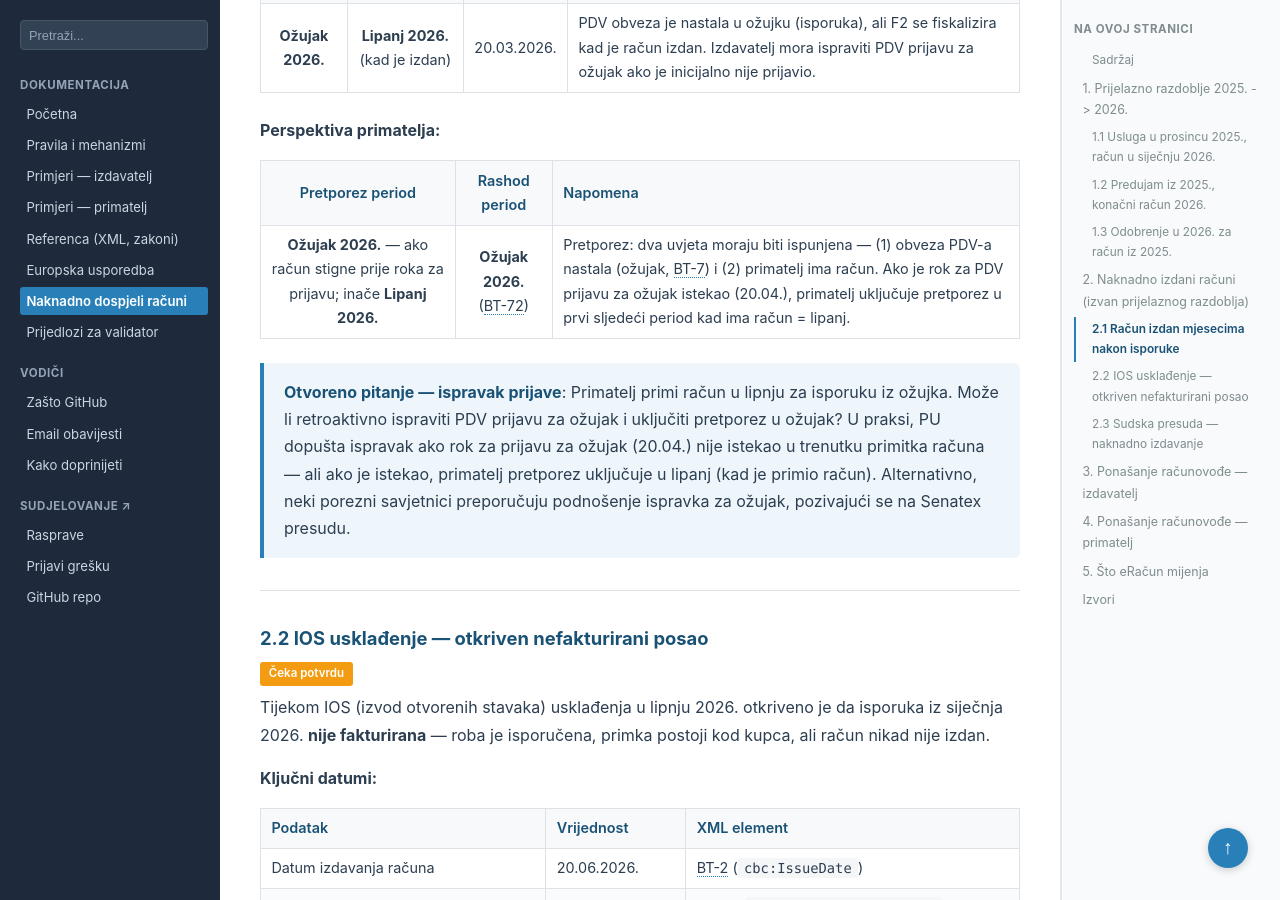
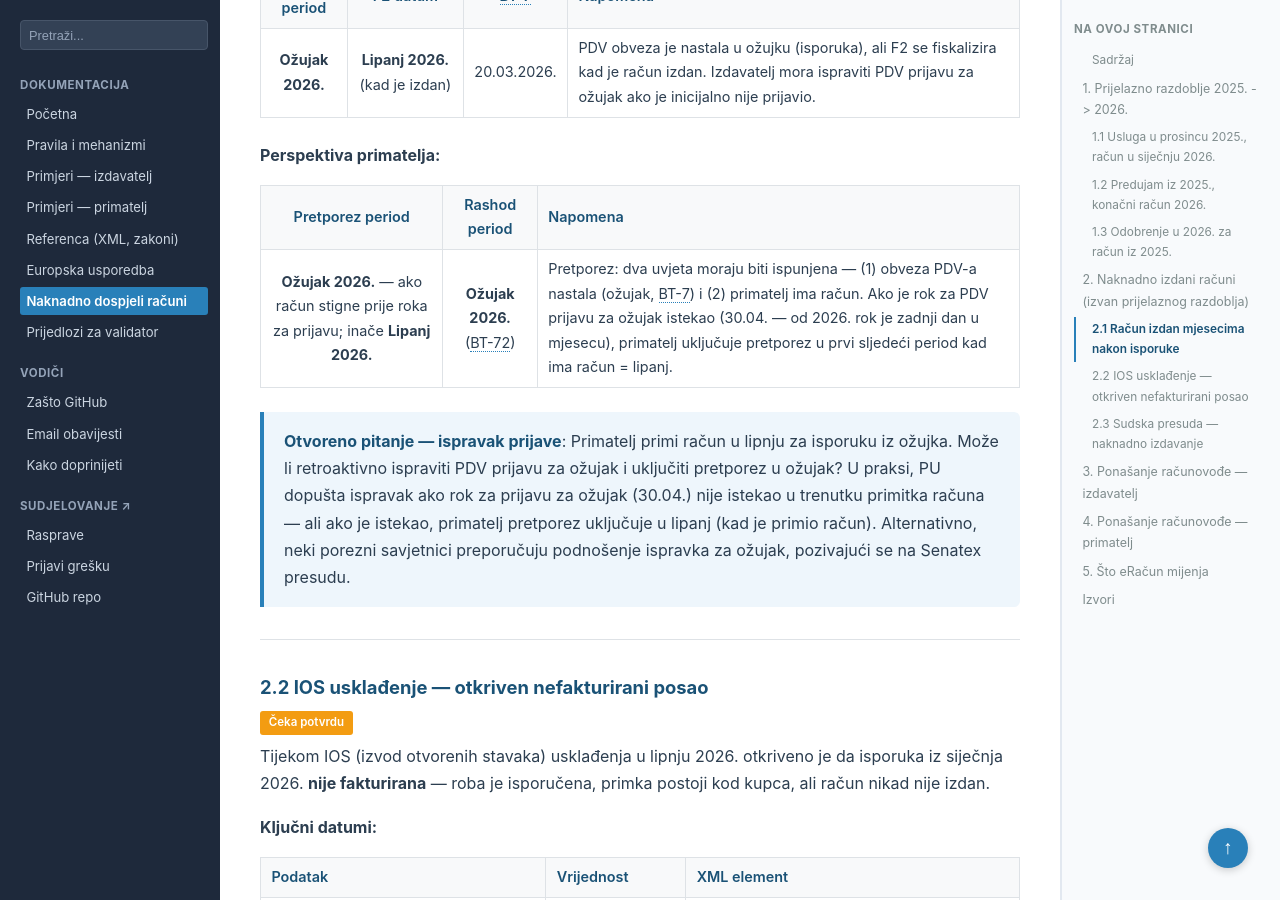
Before and after one commit to dageci/eracun-fiskalizacija-datumi, a Jekyll site: the page built from docs/naknadno-dospjeli-racuni.md, in a window 1280 px wide and 900 px high, scrolled down 7542 px. Built offline with Jekyll 4.4.1, drawn with Linux system fonts in a browser that asks for light colours; some of the changed text lies outside the part shown.

Commit message:
terminologija: edge case→granični slučaj, rok PDV 20.→30. (od 2026.)
- "edge case-ovi" → "granični slučajevi" (hrvatski termin)
- "edge case-ova" → "rubnih slučajeva" u prijedlozima validatora
- Rok PDV prijave za 2026. razdoblja: 20.→30. (zadnji dan u mjesecu)
- Rok za prosinac 2025. ostavljen kao 20.01.2026. (stari rok) s napomenom

```diff
--- a/docs/naknadno-dospjeli-racuni.md
+++ b/docs/naknadno-dospjeli-racuni.md
@@ -68,7 +68,7 @@
 
 | Pretporez period | Rashod period | Napomena |
 |:---:|:---:|---|
-| **Prosinac 2025.** (ako BT-7=15.12.) ili **Siječanj 2026.** (ako nema BT-7) | **Prosinac 2025.** (BT-72=15.12.) | Pretporez ovisi o BT-7 i o tome kad primatelj primi račun — ako račun stigne u siječnju, a rok za PDV prijavu za prosinac je 20.01., primatelj mora imati račun u rukama prije roka |
+| **Prosinac 2025.** (ako BT-7=15.12.) ili **Siječanj 2026.** (ako nema BT-7) | **Prosinac 2025.** (BT-72=15.12.) | Pretporez ovisi o BT-7 i o tome kad primatelj primi račun — ako račun stigne u siječnju, a rok za PDV prijavu za prosinac 2025. je **20.01.2026.** (stari rok — od siječnja 2026. nadalje rok je zadnji dan u mjesecu), primatelj mora imati račun u rukama prije roka |
 
 > **Otvoreno pitanje**: Ako izdavatelj **ne navede BT-7** (jer nije bio obavezan u 2025. praksi), BT-2=10.01.2026. postaje default datum PDV obveze. Tada izdavatelj prijavljuje PDV u siječnju 2026. umjesto u prosincu 2025. — a primatelj nema osnovu za pretporez u prosincu. Ovo je **čest problem prijelaznog razdoblja** gdje izdavatelji ne navode BT-7 jer im "nije trebao" za stari sustav. Preporuka: **uvijek navesti BT-7** kad se isporuka i račun razlikuju.
 
@@ -185,9 +185,9 @@
 
 | Pretporez period | Rashod period | Napomena |
 |:---:|:---:|---|
-| **Ožujak 2026.** — ako račun stigne prije roka za prijavu; inače **Lipanj 2026.** | **Ožujak 2026.** (BT-72) | Pretporez: dva uvjeta moraju biti ispunjena — (1) obveza PDV-a nastala (ožujak, BT-7) i (2) primatelj ima račun. Ako je rok za PDV prijavu za ožujak istekao (20.04.), primatelj uključuje pretporez u prvi sljedeći period kad ima račun = lipanj. |
+| **Ožujak 2026.** — ako račun stigne prije roka za prijavu; inače **Lipanj 2026.** | **Ožujak 2026.** (BT-72) | Pretporez: dva uvjeta moraju biti ispunjena — (1) obveza PDV-a nastala (ožujak, BT-7) i (2) primatelj ima račun. Ako je rok za PDV prijavu za ožujak istekao (30.04. — od 2026. rok je zadnji dan u mjesecu), primatelj uključuje pretporez u prvi sljedeći period kad ima račun = lipanj. |
 
-> **Otvoreno pitanje — ispravak prijave**: Primatelj primi račun u lipnju za isporuku iz ožujka. Može li retroaktivno ispraviti PDV prijavu za ožujak i uključiti pretporez u ožujak? U praksi, PU dopušta ispravak ako rok za prijavu za ožujak (20.04.) nije istekao u trenutku primitka računa — ali ako je istekao, primatelj pretporez uključuje u lipanj (kad je primio račun). Alternativno, neki porezni savjetnici preporučuju podnošenje ispravka za ožujak, pozivajući se na Senatex presudu.
+> **Otvoreno pitanje — ispravak prijave**: Primatelj primi račun u lipnju za isporuku iz ožujka. Može li retroaktivno ispraviti PDV prijavu za ožujak i uključiti pretporez u ožujak? U praksi, PU dopušta ispravak ako rok za prijavu za ožujak (30.04.) nije istekao u trenutku primitka računa — ali ako je istekao, primatelj pretporez uključuje u lipanj (kad je primio račun). Alternativno, neki porezni savjetnici preporučuju podnošenje ispravka za ožujak, pozivajući se na Senatex presudu.
 
 ---
 
```
Also changed, not shown: other parts of docs/naknadno-dospjeli-racuni.md (+1 -1 lines), docs/prijedlozi-validator.md (+2 -2 lines).
